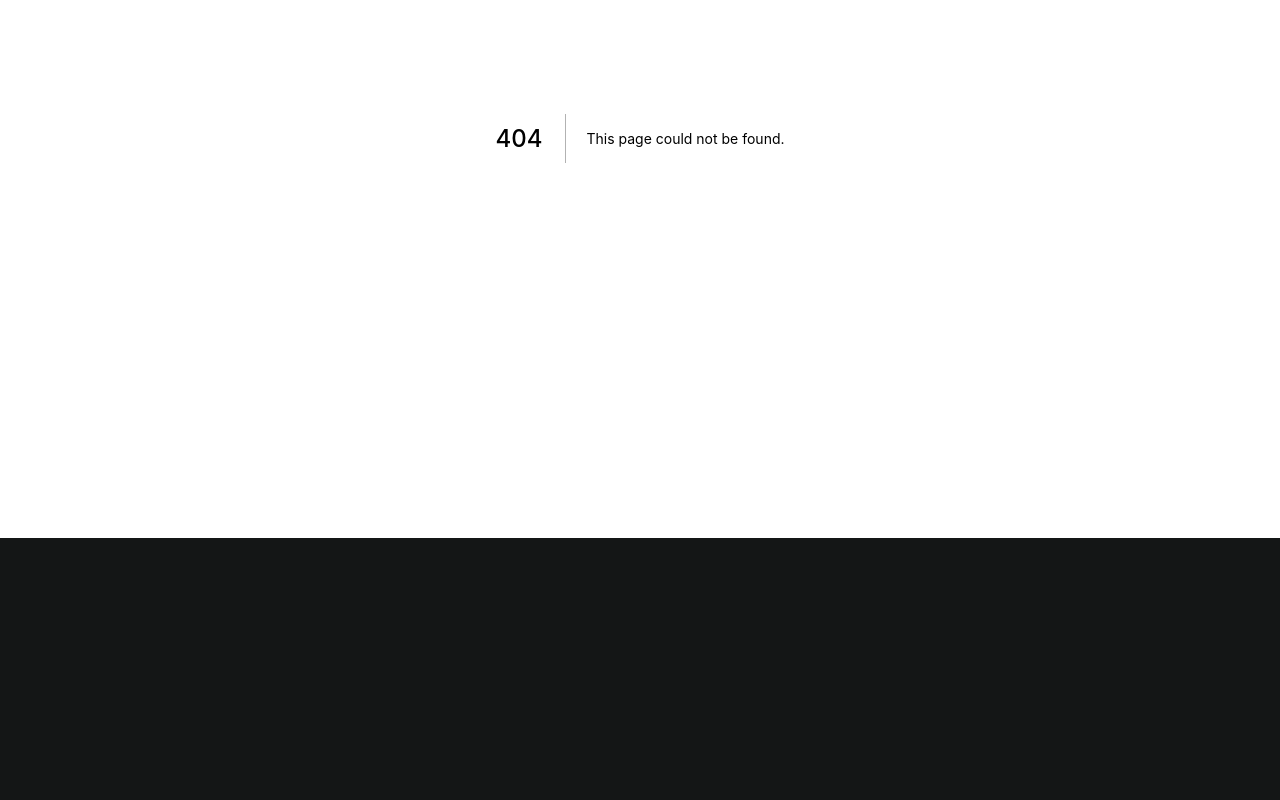
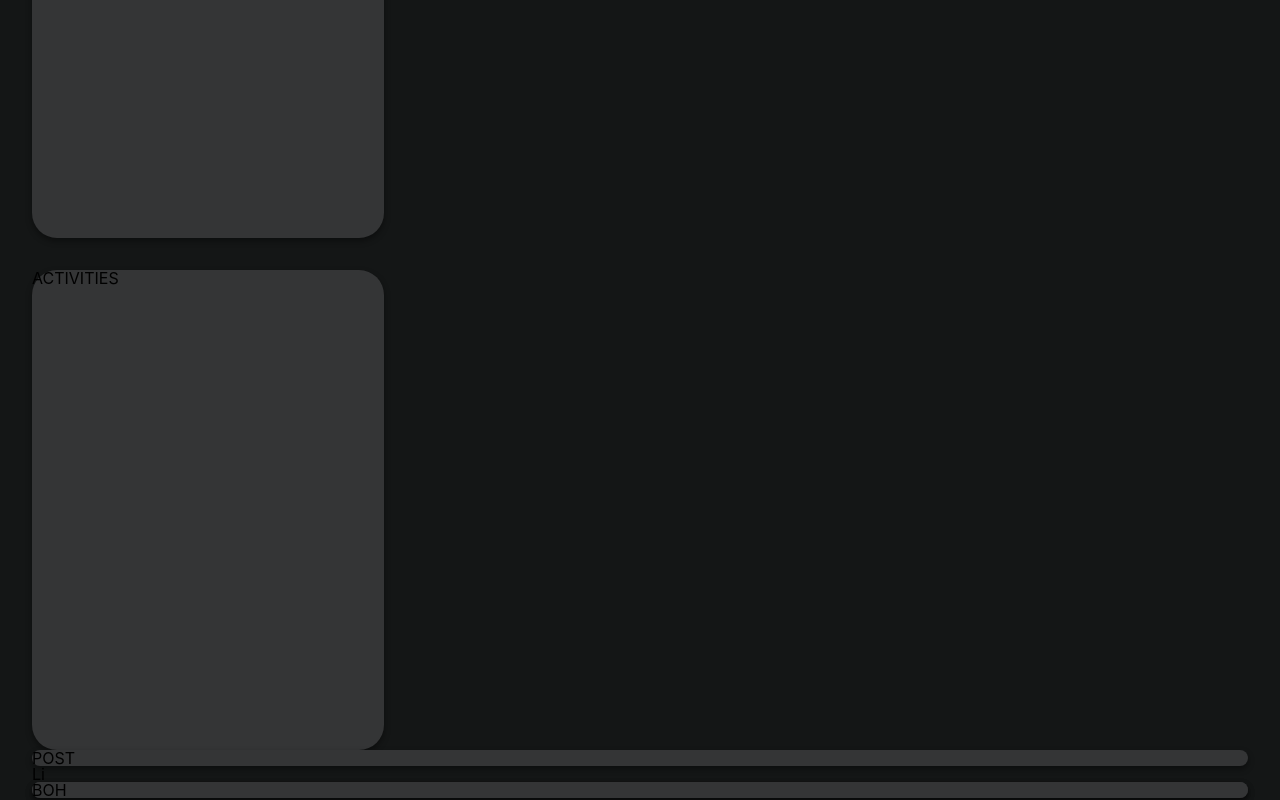
Before and after one commit to justadev999/Tweetblock, a Next.js app: page /social in a window 1280 px wide. Before the commit this address had no page. Shown: the part 262-1062 px from the top of the page. Before the commit the page ends 800 px from the top, so only its background shows below. Built offline with nearby package versions, Linux system fonts and the light colour scheme.

Commit message:
add: <Social>

```diff
--- /dev/null
+++ b/components/Social/SocialSection.module.css
@@ -0,0 +1,35 @@
+.grid-wrapper {
+  height: 95vh;
+  width: 95%;
+  margin: 1.5rem;
+
+  display: grid;
+  grid-template-columns: 20% 60%, 20%;
+}
+
+.grid-wrapper div {
+  background-color: #343536;
+  border-radius: 25px;
+  box-shadow: 0px 3px 6px rgba(0, 0, 0, 0.4);
+}
+
+.profile-div {
+  width: 22rem;
+  height: 30rem;
+  margin-bottom: 2rem;
+}
+
+.activities-div {
+  width: 22rem;
+  height: 30rem;
+}
+
+.left-wrapper {
+  background: transparent !important;
+  box-shadow: none !important;
+}
+
+.center-wrapper {
+  background: transparent !important;
+  box-shadow: none !important;
+}
--- /dev/null
+++ b/components/Social/SocialSection.tsx
@@ -0,0 +1,29 @@
+import React from 'react';
+import styles from './SocialSection.module.css';
+import AlignCenter from '../Layouts/AlignCenter';
+
+const SocialSection = () => {
+  return (
+    <AlignCenter>
+      <div className={styles['grid-wrapper']}>
+        <div className={styles['left-wrapper']}>
+          <div className={styles['profile-div']}>PROFILE</div>
+          <div className={styles['activities-div']}>ACTIVITIES</div>
+        </div>
+
+        <div className={styles['center-wrapper']}>
+          <div className={styles['post-div']}>POST</div>
+          <ul className={styles['posts-ul']}>
+            <li>Li</li>
+          </ul>
+        </div>
+
+        <div className={styles['right-wrapper']}>
+          <div className={styles['boh-div']}>BOH</div>
+        </div>
+      </div>
+    </AlignCenter>
+  );
+};
+
+export default SocialSection;
--- /dev/null
+++ b/pages/social.tsx
@@ -0,0 +1,12 @@
+import SocialSection from '@/components/Social/SocialSection';
+import React from 'react';
+
+const Social = () => {
+  return (
+    <>
+      <SocialSection />
+    </>
+  );
+};
+
+export default Social;
--- /dev/null
+++ b/store/userId.tsx
@@ -0,0 +1 @@
+import React from 'react';
```
